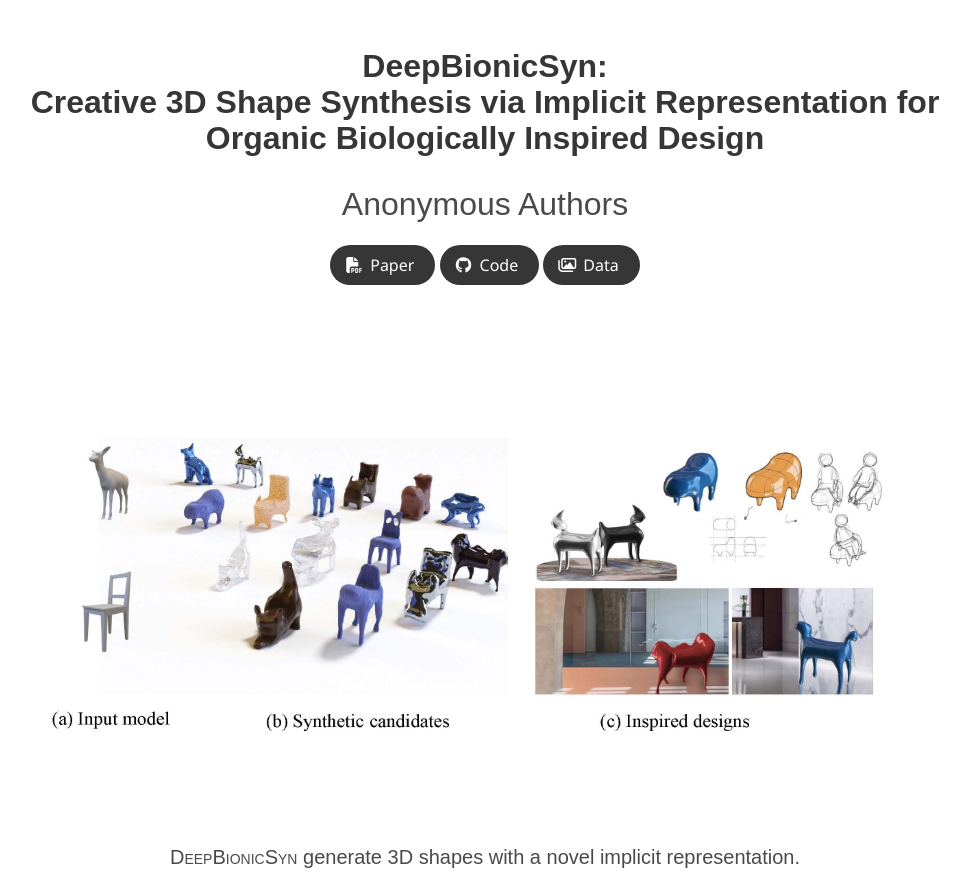
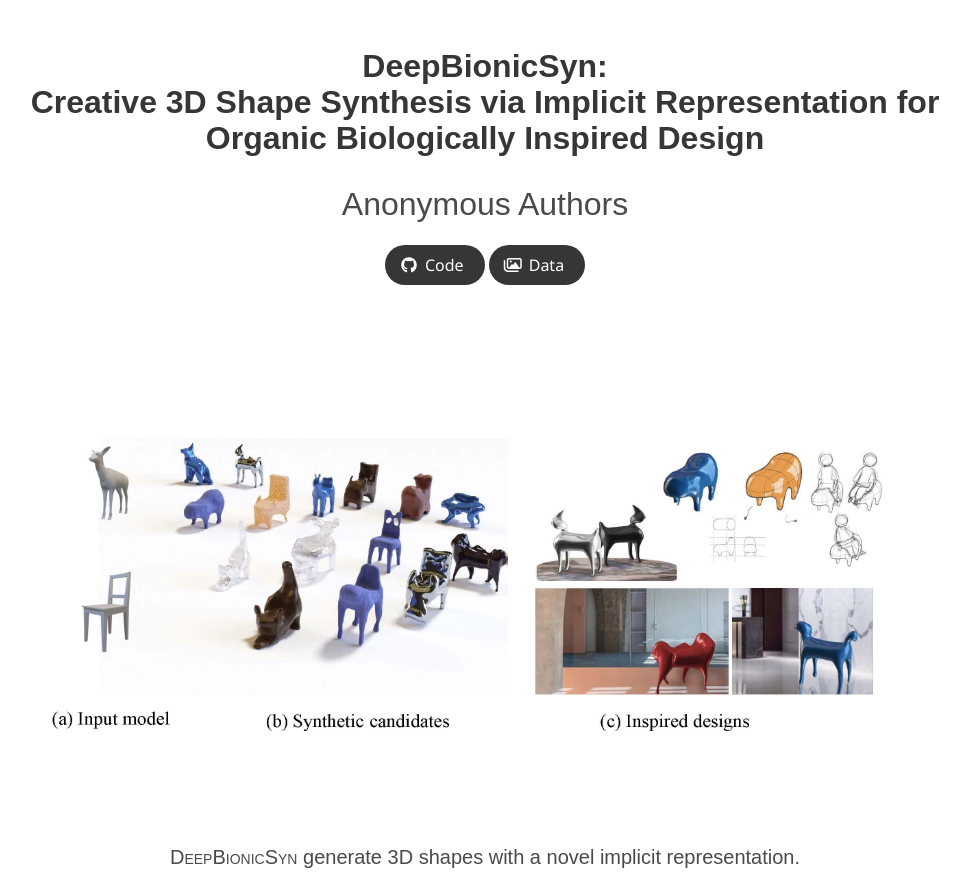
Before and after one commit to DeepBionicSyn/webpage, a plain HTML site: page index.html in a window 1280 px wide. Shown: the top 873 px of the page, without its empty margins (155-1125 px from the left). Drawn offline with nearby package versions, Linux system fonts and the light colour scheme; some icons are missing; a web font is replaced by a local one.

Commit message:
index.html

```diff
--- a/index.html
+++ b/index.html
@@ -126,16 +126,6 @@
           <!-- Links. -->
           <div class="column has-text-centered">
             <div class="publication-links">
-              <!-- PDF Link. -->
-              <span class="link-block">
-                <a href="./static/DeepBionicSYN.pdf"
-                   class="external-link button is-normal is-rounded is-dark">
-                  <span class="icon">
-                      <i class="fas fa-file-pdf"></i>
-                  </span>
-                  <span>Paper</span>
-                </a>
-              </span>
               <!-- Video Link. -->
               <!-- <span class="link-block">
                 <a href="https://www.youtube.com/watch?v=MrKrnHhk8IA"
```
